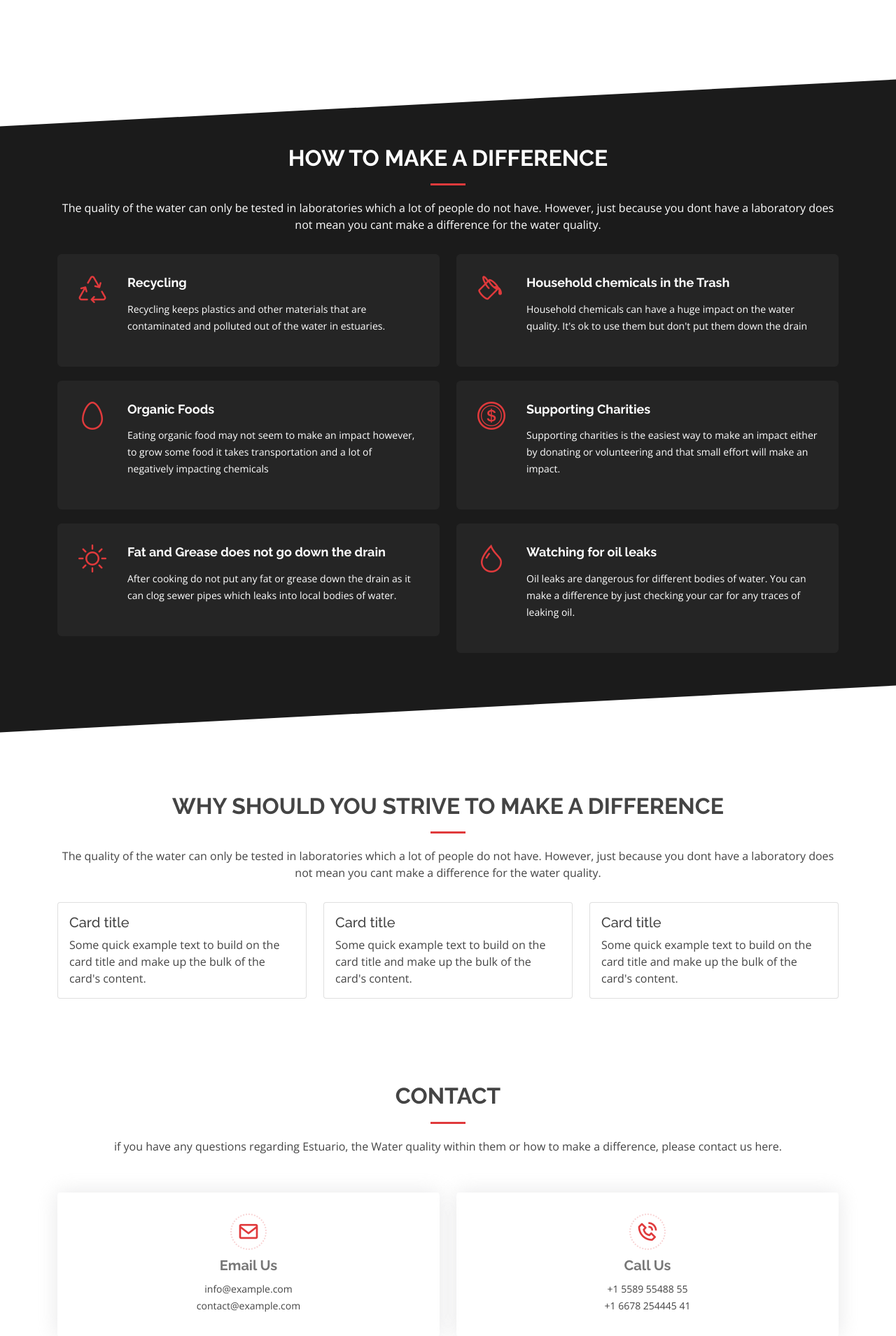
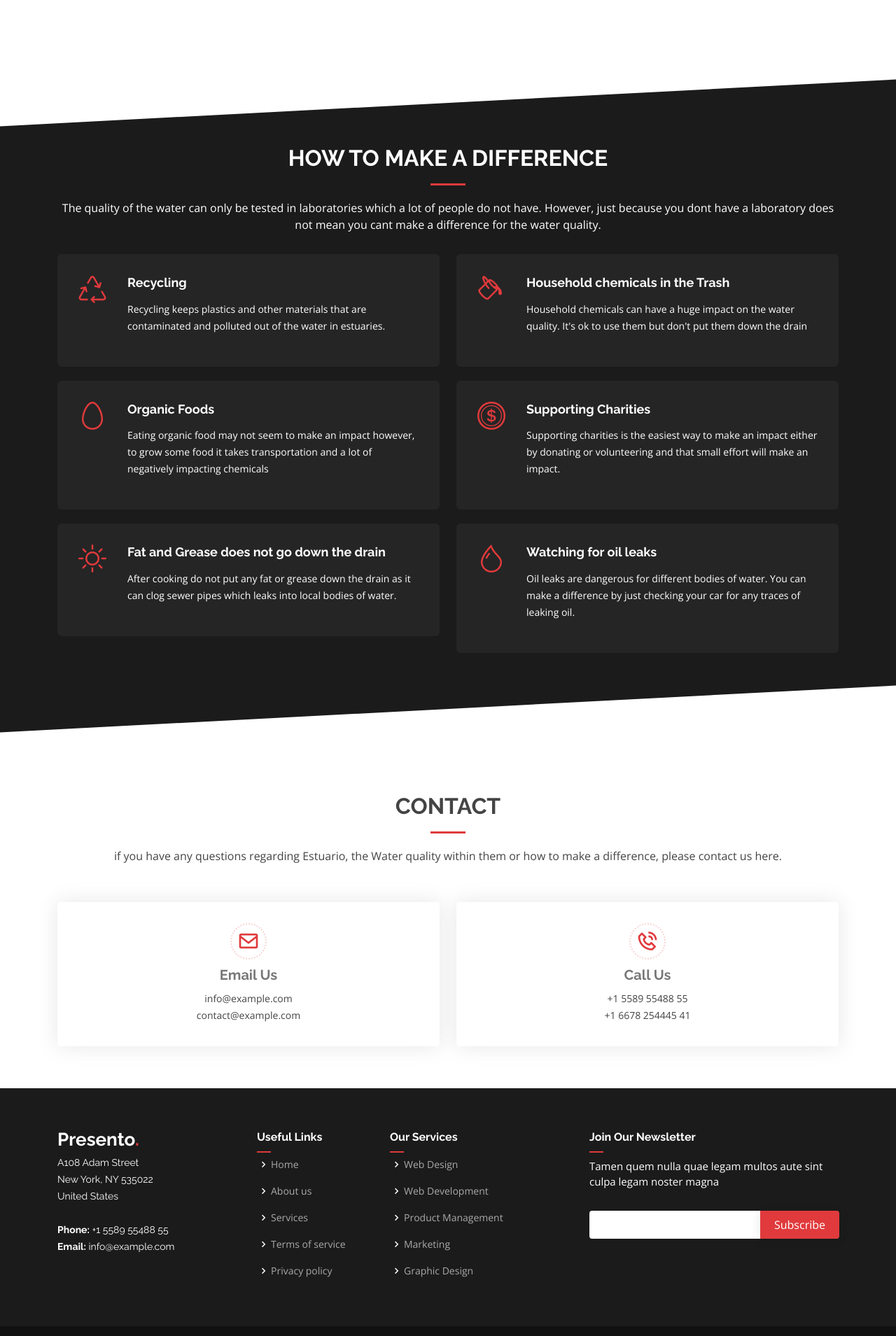
Before and after one commit to gianlikescode/Water_quality_website, a Flask app: page / in a window 1280 px wide. Shown: the part 2000-3909 px from the top of the page at 70% size. Run offline with Flask 2, Linux system fonts and the light colour scheme; some libraries are stand-ins or nearby versions.

Commit message:
deleting

```diff
--- a/templates/index.html
+++ b/templates/index.html
@@ -83,7 +83,7 @@
             <div class="content">
               <h3>What is an Estuary</h3>
               <p>
-                An estuary is place where freshwater and saltwater meet, Estuaries may seem useless but they are important
+                An estuary is place where freshwater from rivers and lakes and saltwater from the ocean meet, Estuaries may seem useless but they are important
               </p>
             </div>
           </div>
@@ -269,43 +269,6 @@
       </div>
     </section><!-- End Services Section -->
 
-    <!-- ======= Services Section ======= -->
-    <section id="" class="services">
-      <div class="container" data-aos="fade-up">
-
-        <div class="section-title">
-          <h2>Why should you strive to make a difference</h2>
-          <p>The quality of the water can only be tested in laboratories which a lot of people do not have. However, just because you dont have a laboratory does not mean you cant make a difference for the water quality.</p>
-        </div>
-        <div class="row">
-          <div class="col-md-4">
-            <div class="card">
-              <div class="card-body">
-                <h5 class="card-title">Card title</h5>
-                <p class="card-text">Some quick example text to build on the card title and make up the bulk of the card's content.</p>
-              </div>
-            </div>
-          </div>
-          <div class="col-md-4">
-            <div class="card">
-              <div class="card-body">
-                <h5 class="card-title">Card title</h5>
-                <p class="card-text">Some quick example text to build on the card title and make up the bulk of the card's content.</p>
-              </div>
-            </div>
-          </div>
-          <div class="col-md-4">
-            <div class="card">
-              <div class="card-body">
-                <h5 class="card-title">Card title</h5>
-                <p class="card-text">Some quick example text to build on the card title and make up the bulk of the card's content.</p>
-              </div>
-            </div>
-        </div>
-
-      </div>
-    </section><!-- End Services Section -->
-
     <!-- ======= Contact Section ======= -->
     <section id="contact" class="contact">
       <div class="container" data-aos="fade-up">
```
